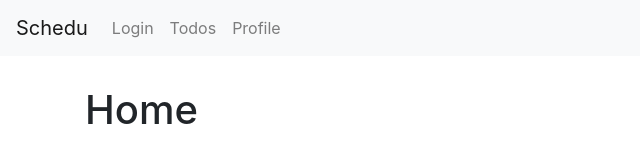
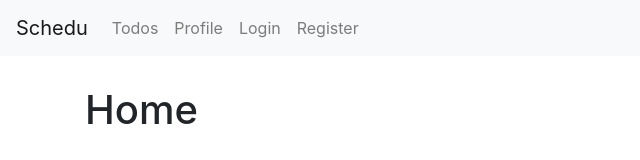
Before and after one commit to pouyapourbaba/schedule-frontend, a React (Create React App) app: page / in a window 1280 px wide. Shown: the top 160 px of the page, without its empty margins (0-640 px from the left). Built offline with nearby package versions, Linux system fonts and the light colour scheme.

Commit message:
Registration added to the router and the navbar

```diff
--- a/src/App.js
+++ b/src/App.js
@@ -6,6 +6,7 @@
 import Profile from "./components/profile";
 import NotFound from "./components/notFound";
 import Home from "./components/home";
+import RegisterForm from "./components/registerForm";
 import "./App.css";
 
 class App extends Component {
@@ -15,6 +16,7 @@
         <NavBar />
         <main className="container">
           <Switch>
+            <Route path="/register" component={RegisterForm} />
             <Route path="/login" component={LoginForm} />
             <Route path="/profile" component={Profile} />
             <Route path="/todos" component={Todos} />
@@ -25,7 +27,6 @@
         </main>
       </React.Fragment>
     );
-
   }
 }
 
--- a/src/components/navBar.jsx
+++ b/src/components/navBar.jsx
@@ -22,14 +22,17 @@
         </button>
         <div className="collapse navbar-collapse" id="navbarNav">
           <div className="navbar-nav">
-            <NavLink className="nav-link" to="/login">
-              Login
-            </NavLink>
             <NavLink className="nav-link" to="/todos">
               Todos
             </NavLink>
             <NavLink className="nav-link" to="/profile">
               Profile
+            </NavLink>
+            <NavLink className="nav-link" to="/login">
+              Login
+            </NavLink>
+            <NavLink className="nav-link" to="/register">
+              Register
             </NavLink>
           </div>
         </div>
--- a/src/index.js
+++ b/src/index.js
@@ -4,9 +4,7 @@
 import "./index.css";
 import App from "./App";
 import * as serviceWorker from "./serviceWorker";
-import $ from "jquery";
 import "bootstrap/dist/css/bootstrap.css";
-// import "bootstrap/dist/js/bootstrap.js";
 
 ReactDOM.render(
   <BrowserRouter>
```
